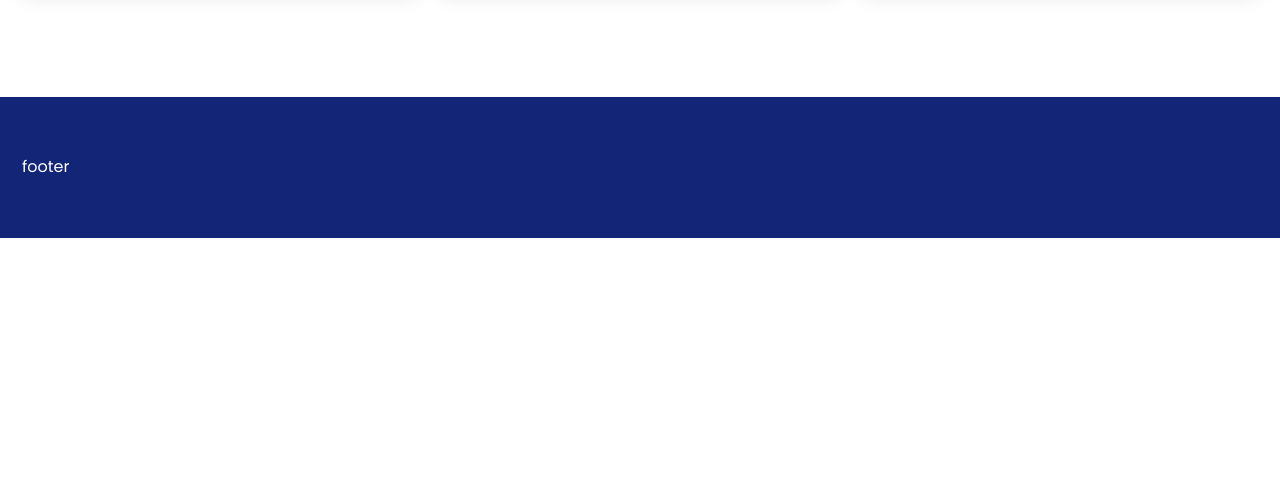
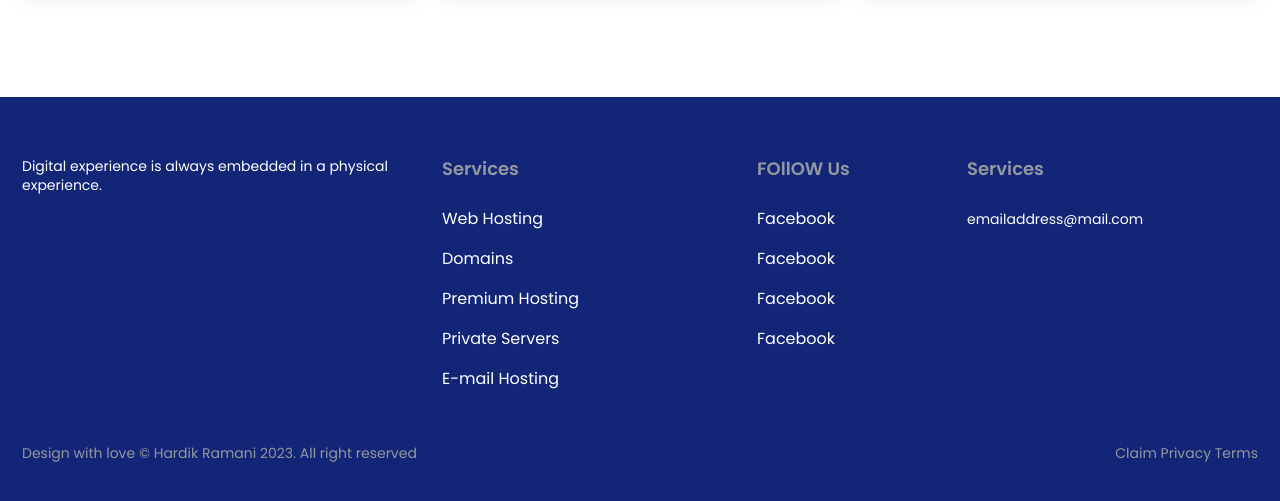
Before and after one commit to avimalhotra/it-website, a plain HTML site: page index.html in a window 1280 px wide. Shown: the part 4469-4970 px from the top of the page. Before the commit the page ends 4707 px from the top, so only its background shows below. Drawn offline with Linux system fonts and the light colour scheme.

Commit message:
UI Complete

```diff
--- a/css/style.css
+++ b/css/style.css
@@ -39,6 +39,7 @@ body{ font:16px/1.3 var(--ff);}
 .align-center{ align-items: center;}
 .resp{ max-width: 100%; height: auto; }
 .text-center{ text-align: center;}
+.text-right{ text-align: right;}
 
 
 /* layout */
@@ -119,8 +120,12 @@ h2{ font-weight: 500; font-size: 20px; color: var(--db); }
 
 
 .wrap-3{ background: var(--db); color: #fff; padding: 60px 0; }
-
-
+.f-top{ margin-bottom: 40px;}
+footer h3{ font: 600 18px/24px var(--ff); color: #92989F; margin-bottom: 23px;}
+footer p{ font-size: 14px;}
+footer li{ margin: 10px 0;}
+footer a{ color: inherit; display: inline-block; line-height: 30px;}
+.f-bottom{ color: #92989F; font-size: 12px; }
 
 
 /* responsive */
@@ -144,6 +149,9 @@ h2{ font-weight: 500; font-size: 20px; color: var(--db); }
     .order-t-before{ order: -1;}
     .works li > a{ line-height: 50px;}
     .projects-details{ padding: 0 20px}
+    nav{ display: none;}
+    .menu{ display: inline-block;}
+    .social{ gap: 10px;}
 }
 
 @media screen and (max-width:767px) {
@@ -159,12 +167,10 @@ h2{ font-weight: 500; font-size: 20px; color: var(--db); }
     .col-m-10{ grid-column: span 10;}
     .col-m-11{ grid-column: span 11;}
     .col-m-12{ grid-column: span 12;}
-    nav{ display: none;}
-    .menu{ display: inline-block;}
     .works > ul{ flex-flow: column wrap; }
     .works > ul li{ display: block; }
     .works > ul li a{ writing-mode: initial;}
-    .social{ gap: 10px;}
+
 }
 
 @media screen and (max-width:460px) {
--- a/index.html
+++ b/index.html
@@ -11,10 +11,10 @@
         <div class="container">
             <header>
                 <div class="row">
-                    <div class="col-3">
+                    <div class="col-3 col-t-6">
                         <h1>IT Website</h1>
                     </div>
-                    <div class="col-9 col-t-12">
+                    <div class="col-9 col-t-6">
                         <div class="flex just-right align-center">
                             <button class="menu"><span></span><span></span><span></span></button>
                         </div>
@@ -284,11 +284,11 @@
                                 <img src="img/sabastian.webp" srcset="img/sabastian-2x.webp 2x" alt="" width="380" height="250" class="resp" loading="lazy">
                                 <h3>SABASTIAN DOE</h3>
                                 <p>CODE EXPERT</p>
-                                <div class="social">
+                                <ul class="social">
                                     <li><a href=""><img src="img/facebook.svg" alt=""></a></li>
                                     <li><a href=""><img src="img/facebook.svg" alt=""></a></li>
                                     <li><a href=""><img src="img/facebook.svg" alt=""></a></li>
-                                </div>
+                                </ul>
                             </div>
                         </div>
                         <div class="col-4 col-p-12">
@@ -296,11 +296,11 @@
                                 <img src="img/sabastian.webp" srcset="img/sabastian-2x.webp 2x" alt="" width="380" height="250" class="resp" loading="lazy">
                                 <h3>SABASTIAN DOE</h3>
                                 <p>CODE EXPERT</p>
-                                <div class="social">
+                                <ul class="social">
                                     <li><a href=""><img src="img/facebook.svg" alt=""></a></li>
                                     <li><a href=""><img src="img/facebook.svg" alt=""></a></li>
                                     <li><a href=""><img src="img/facebook.svg" alt=""></a></li>
-                                </div>
+                                </ul>
                             </div>
                         </div>
                         <div class="col-4 col-p-12">
@@ -308,11 +308,11 @@
                                 <img src="img/sabastian.webp" srcset="img/sabastian-2x.webp 2x" alt="" width="380" height="250" class="resp" loading="lazy">
                                 <h3>SABASTIAN DOE</h3>
                                 <p>CODE EXPERT</p>
-                                <div class="social">
+                                <ul class="social">
                                     <li><a href=""><img src="img/facebook.svg" alt=""></a></li>
                                     <li><a href=""><img src="img/facebook.svg" alt=""></a></li>
                                     <li><a href=""><img src="img/facebook.svg" alt=""></a></li>
-                                </div>
+                                </ul>
                             </div>
                         </div>
                     </div>
@@ -321,11 +321,46 @@
     </div>
 
     <div class="wrap-3">
-        <div class="container">
-            footer
-        </div>
+        <footer class="container">
+            <div class="f-top">
+                <div class="row">
+                    <div class="col-4 col-t-4 col-p-12">
+                        <p>Digital experience is always embedded in a physical experience.</p>
+                    </div>
+                    <div class="col-3 col-t-4 col-p-12">
+                        <h3>Services</h3>
+                        <ul>
+                            <li><a href="">Web Hosting</a></li>
+                            <li><a href="">Domains</a></li>
+                            <li><a href="">Premium Hosting</a></li>
+                            <li><a href="">Private Servers</a></li>
+                            <li><a href="">E-mail Hosting</a></li>
+                        </ul>
+                    </div>
+                    <div class="col-2 col-t-4 col-p-12">
+                        <h3>FOllOW Us</h3>
+                        <ul>
+                            <li><a href="">Facebook</a></li>
+                            <li><a href="">Facebook</a></li>
+                            <li><a href="">Facebook</a></li>
+                            <li><a href="">Facebook</a></li>
+                        </ul>
+                    </div>
+                    <div class="col-3 col-t-12">
+                        <h3>Services</h3>
+                        <p><a href="mailto:emailaddress@mail.com">emailaddress@mail.com</a></p>
+                    </div>
+                </div>
+            </div>
+            <div class="f-bottom">
+                <div class="row">
+                    <div class="col-9 col-m-6"><p>Design with love © Hardik Ramani 2023. All right reserved</p></div>
+                    <div class="col-3 col-m-6"><p class="text-right">Claim	Privacy	Terms</p></div>
+
+                </div>
+            </div>
+        </footer>
     </div>
-
 
 </body>
 </html>
```
